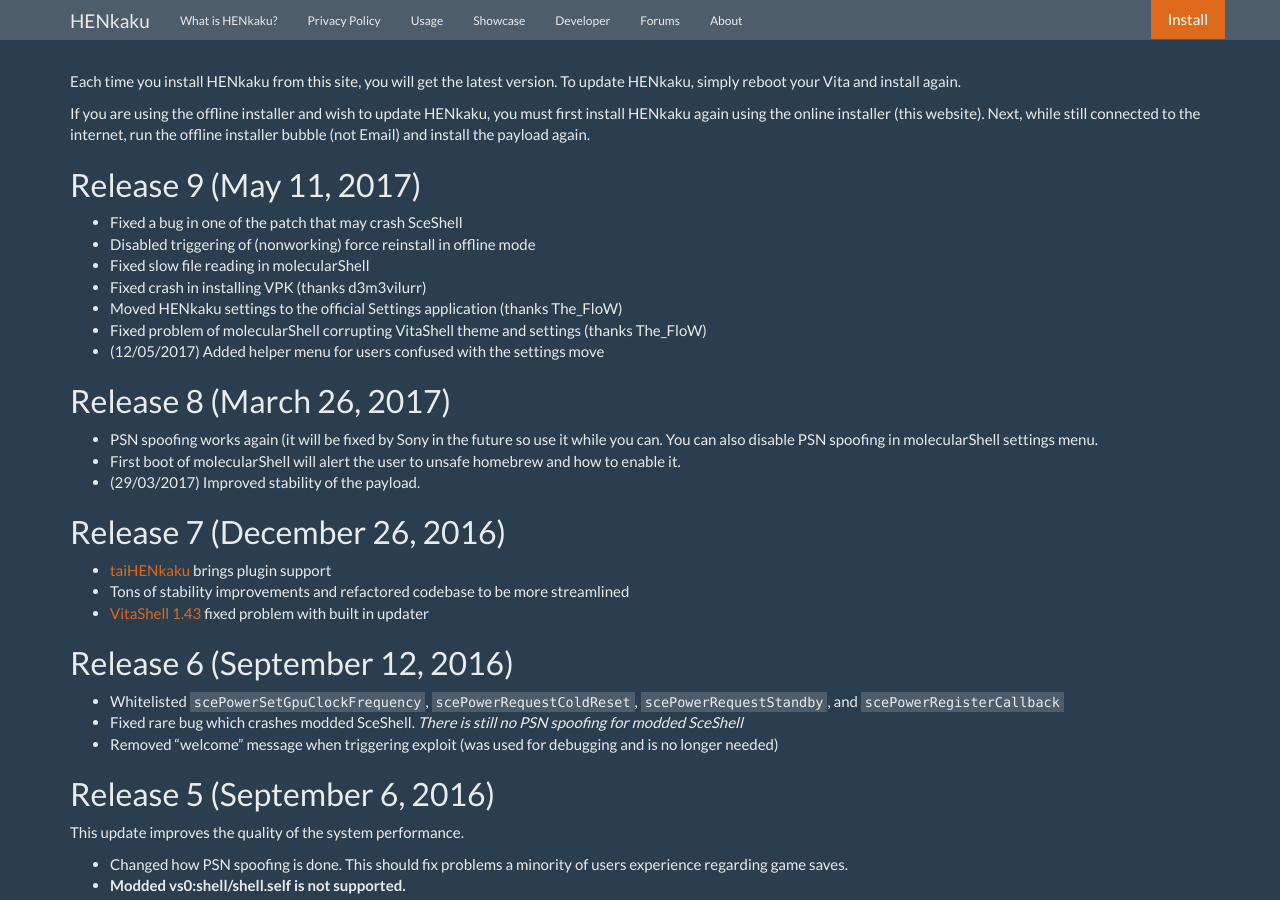
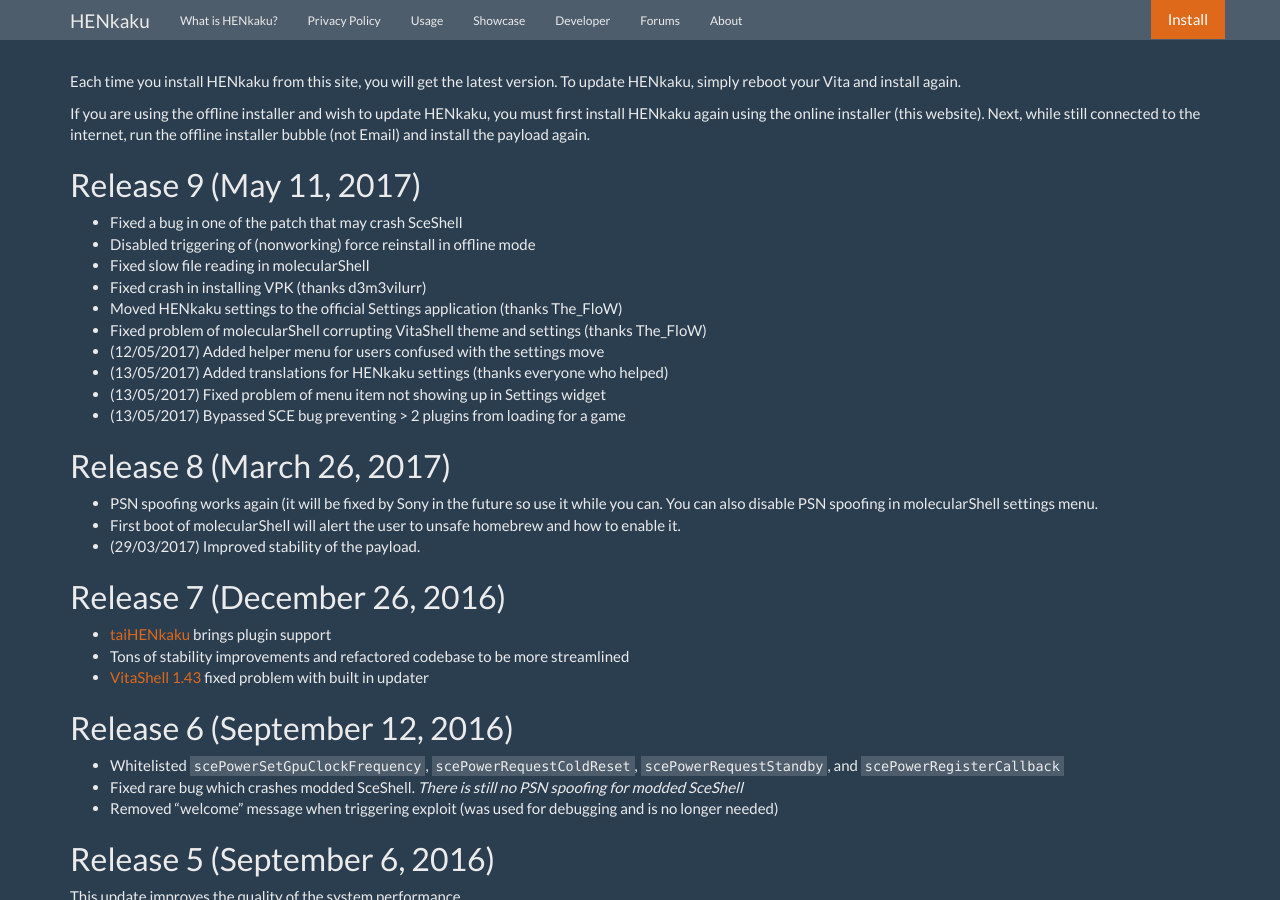
Before and after one commit to henkaku/henkaku.github.io, a Jekyll site: the page built from changes.md, in a window 1280 px wide and 900 px high. Built offline with Jekyll 4.4.1, drawn with Linux system fonts in a browser that asks for light colours.

Commit message:
Release 9 hotfix for various reported issues

```diff
--- a/changes.md
+++ b/changes.md
@@ -16,6 +16,9 @@
 * Moved HENkaku settings to the official Settings application (thanks The_FloW)
 * Fixed problem of molecularShell corrupting VitaShell theme and settings (thanks The_FloW)
 * (12/05/2017) Added helper menu for users confused with the settings move
+* (13/05/2017) Added translations for HENkaku settings (thanks everyone who helped)
+* (13/05/2017) Fixed problem of menu item not showing up in Settings widget
+* (13/05/2017) Bypassed SCE bug preventing > 2 plugins from loading for a game
 
 Release 8 (March 26, 2017)
 -------------------------------------------------------------------------------
```
Also changed, not shown: go/index.html (+1 -2 lines), go/offline/exploit.html (+2 -3 lines), go/payload.js, 5 other files.
